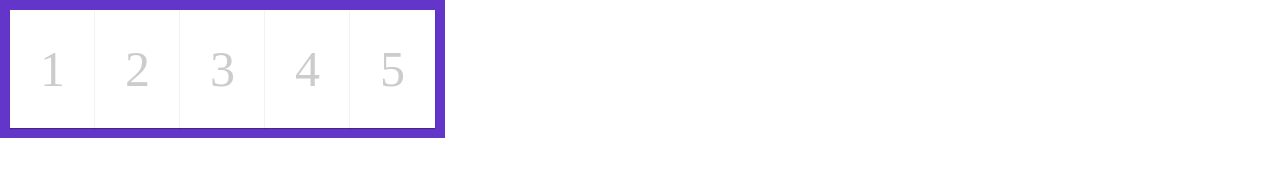
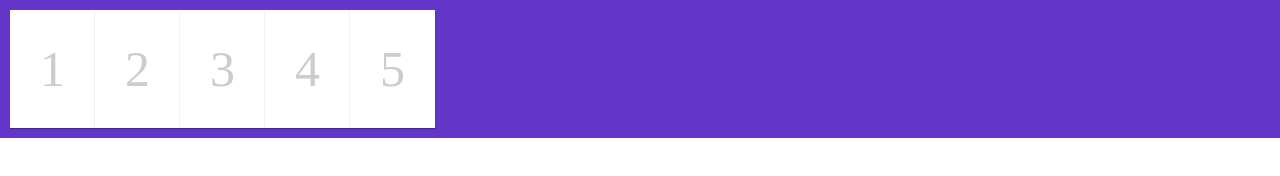
Before and after one commit to xiaobin1204/flexbox, a website: page index.html in a window 1280 px wide. Drawn offline with Linux system fonts and the light colour scheme.

Commit message:
容器里的元素水平默认排序

```diff
--- a/styles/style.css
+++ b/styles/style.css
@@ -1,4 +1,6 @@
 .container {
   /*行内容器*/
-  display: inline-flex;
+  display: flex;
+  /*容器里的元素的水平默认排序*/
+  flex-direction: row;
 }
```
